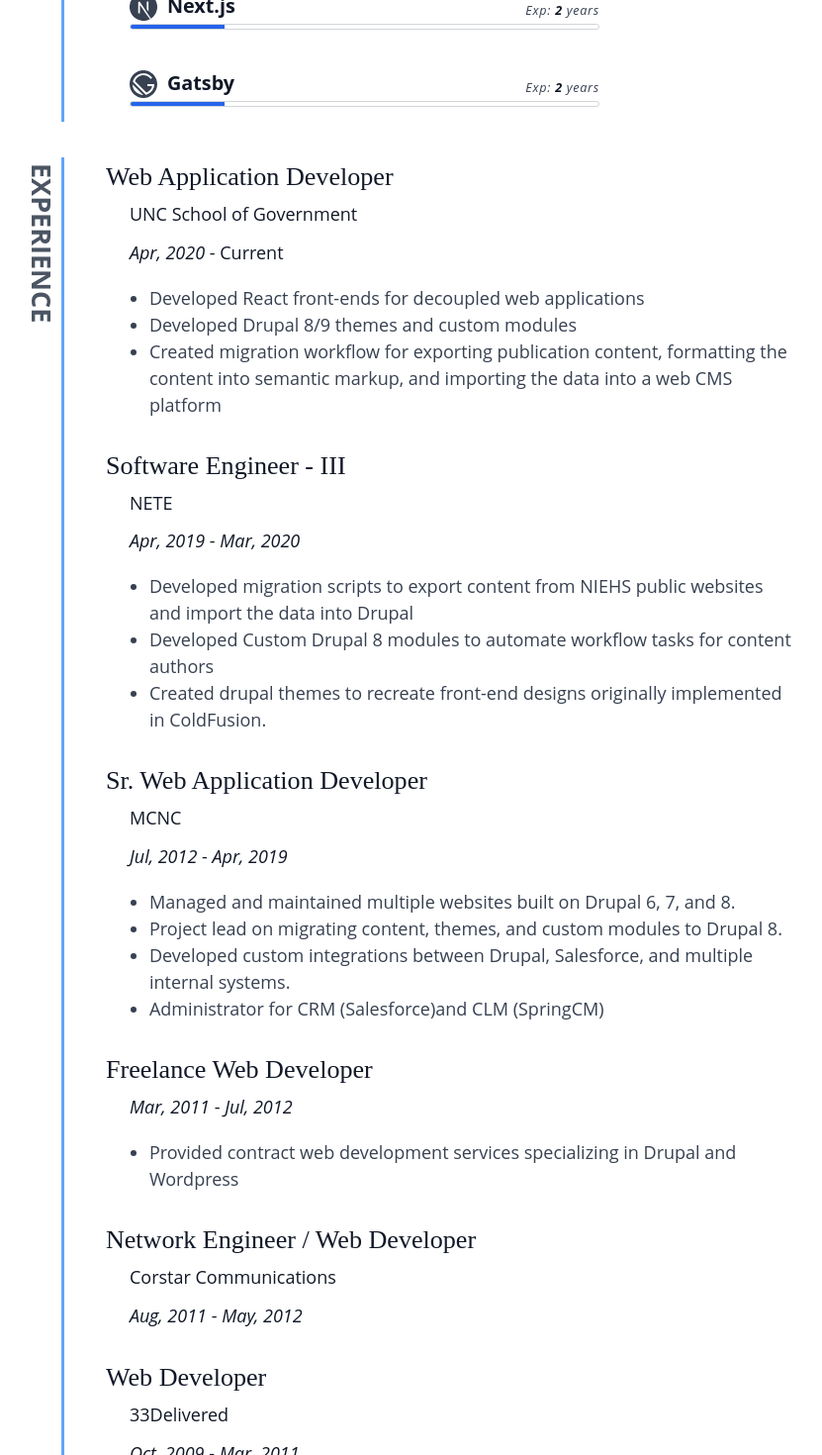
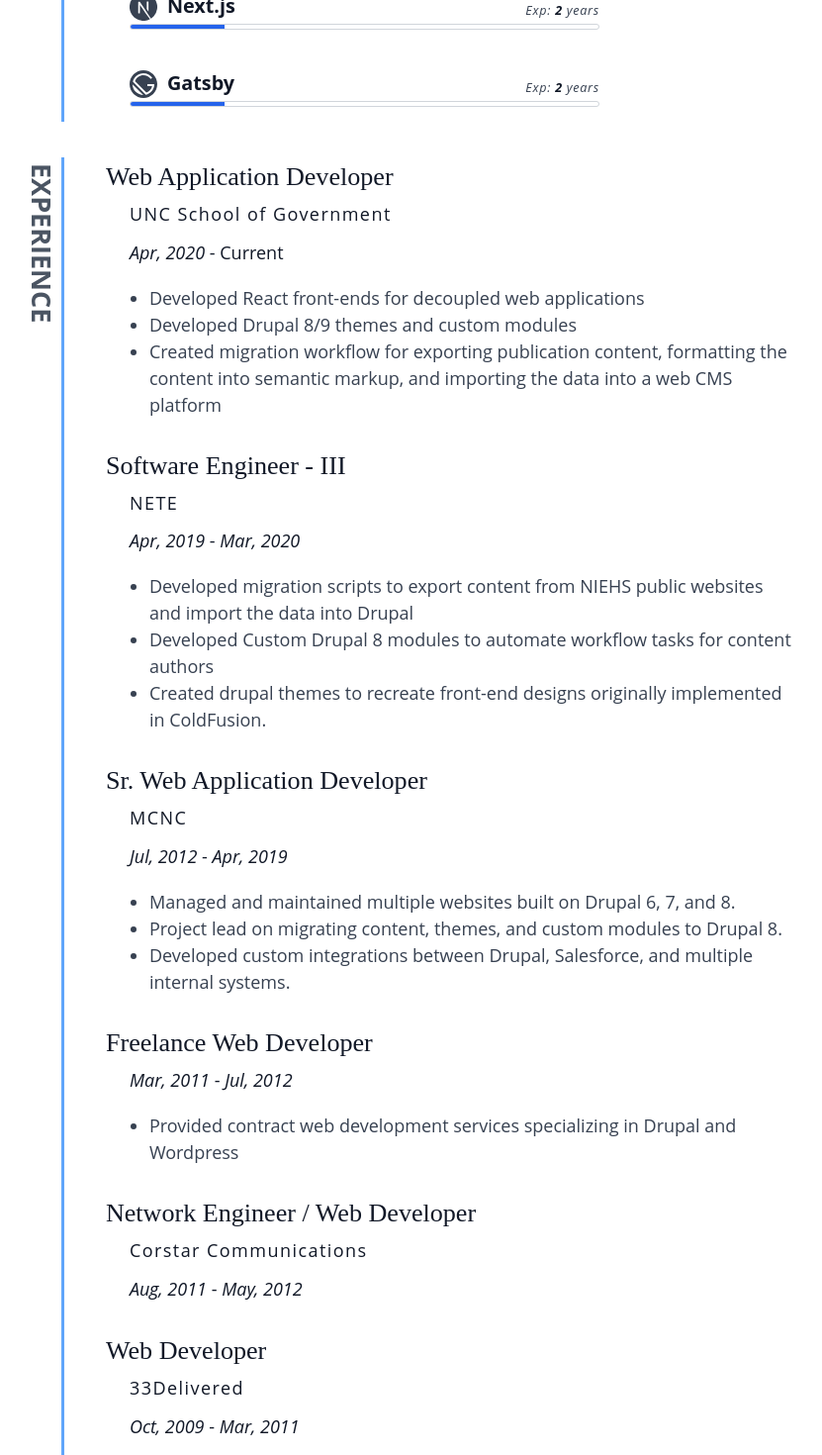
Before and after one commit to dcgoodwin2112/dcg-resume, a Next.js app: page / in a window 1280 px wide. Shown: the part 1330-2800 px from the top of the page at 99% size, without its empty margins (219-1050 px from the left). Built offline with nearby package versions, Linux system fonts and the light colour scheme.

Commit message:
Remove api route

```diff
--- a/components/contactLink.tsx
+++ b/components/contactLink.tsx
@@ -13,12 +13,10 @@
 }: ContactLinkProps) {
   return (
     <Wrapper>
-      <LinkWrapper href={linkUrl}>
+      <LinkWrapper href={linkUrl} tabIndex={-1}>
         {children}
       </LinkWrapper>
-      <LinkWrapper href={linkUrl}>
-        {linkText}
-      </LinkWrapper>
+      <LinkWrapper href={linkUrl}>{linkText}</LinkWrapper>
     </Wrapper>
   );
 }
--- a/components/sectionTitle.tsx
+++ b/components/sectionTitle.tsx
@@ -14,7 +14,7 @@
     </Wrapper>
   );
 }
-const Wrapper = styled.aside`
+const Wrapper = styled.header`
   ${FlexWrapper} & {
     flex: 0 1 100px;
     writing-mode: vertical-lr;
--- a/content/about.mdx
+++ b/content/about.mdx
@@ -1,5 +1,6 @@
 I am a senior Web Application Developer who has been been developing web based
 solutions for well over a decade and have worked with many different technology stacks
-throughout my career. I have worked extensively with PHP-based content management
-systems such as [Drupal](https://www.drupal.org/), decoupled applications with modern [React](https://reactjs.org/) front ends, and leading-edge
-[Jamstack](https://jamstack.org/) solutions developed for serverless architecture.
+throughout my career. I have worked extensively with php-driven content management
+systems such as [Drupal](https://www.drupal.org/), decoupled applications with modern
+[React](https://reactjs.org/) front ends, and leading-edge [Jamstack](https://jamstack.org/)
+solutions developed for serverless architecture.
--- a/content/certifications.mdx
+++ b/content/certifications.mdx
@@ -6,4 +6,4 @@
 
 No Expiration
 
-[See Credential](https://certification.acquia.com/user/1651991)
+[See Credential](https://certification.acquia.com/user/5722)
--- a/content/experience.mdx
+++ b/content/experience.mdx
@@ -2,7 +2,7 @@
 
 ### Web Application Developer
 
-UNC School of Government
+<p><span class="org-name">UNC School of Government</span></p>
 
 <MonthYear year={2020} month={4} /> - Current
 
@@ -12,7 +12,7 @@
 
 ### Software Engineer - III
 
-NETE
+<p><span class="org-name">NETE</span></p>
 
 <MonthYear year={2019} month={4} /> - <MonthYear year={2020} month={3} />
 
@@ -22,14 +22,13 @@
 
 ### Sr. Web Application Developer
 
-MCNC
+<p><span class="org-name">MCNC</span></p>
 
 <MonthYear year={2012} month={7} /> - <MonthYear year={2019} month={4} />
 
 - Managed and maintained multiple websites built on Drupal 6, 7, and 8.
 - Project lead on migrating content, themes, and custom modules to Drupal 8.
 - Developed custom integrations between Drupal, Salesforce, and multiple internal systems.
-- Administrator for CRM (Salesforce)and CLM (SpringCM)
 
 ### Freelance Web Developer
 
@@ -39,18 +38,18 @@
 
 ### Network Engineer / Web Developer
 
-Corstar Communications
+<p><span class="org-name">Corstar Communications</span></p>
 
 <MonthYear year={2011} month={8} /> - <MonthYear year={2012} month={5} />
 
 ### Web Developer
 
-33Delivered
+<p><span class="org-name">33Delivered</span></p>
 
 <MonthYear year={2009} month={10} /> - <MonthYear year={2011} month={3} />
 
 ### Web Developer
 
-KutterGroup, LLC
+<p><span class="org-name">KutterGroup, LLC</span></p>
 
 <MonthYear year={2008} month={9} /> - <MonthYear year={2009} month={10} />
--- a/pages/api/hello.js
+++ /dev/null
@@ -1,5 +0,0 @@
-// Next.js API route support: https://nextjs.org/docs/api-routes/introduction
-
-export default (req, res) => {
-  res.status(200).json({ name: 'John Doe' })
-}
--- a/styles/globalStyles.ts
+++ b/styles/globalStyles.ts
@@ -118,6 +118,10 @@
   font-style: italic;
 }
 
+.org-name {
+  letter-spacing: .08rem;
+}
+
 @media (max-width: ${BREAKPOINTS.sm}px) {
   h3 {
     font-size: 1.3rem;
```
